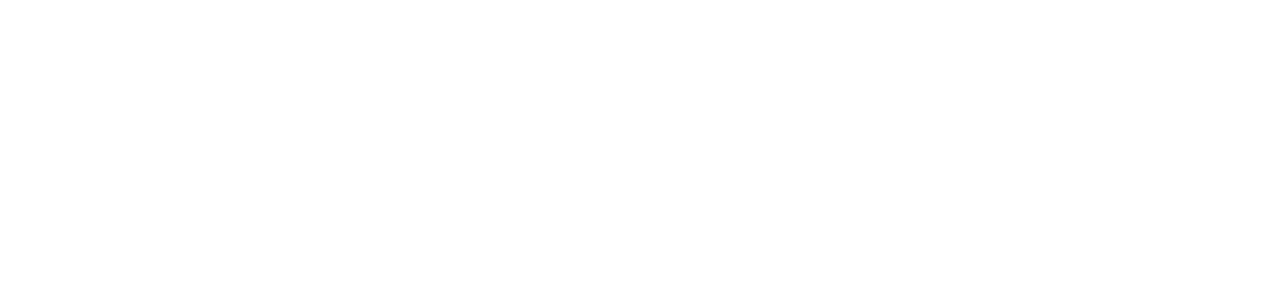
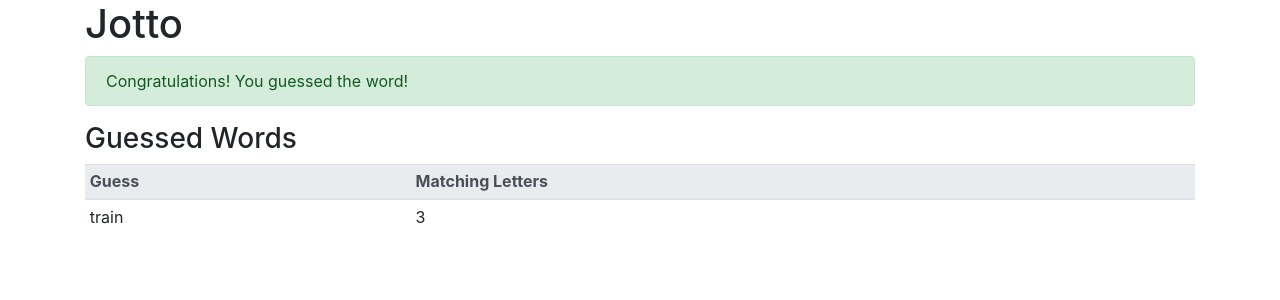
Before and after one commit to rmamchyk/jotto, a React (Create React App) app: page / in a window 1280 px wide. Shown: the top 300 px of the page. Built offline with nearby package versions, Linux system fonts and the light colour scheme.

Commit message:
Add Bootstrap styling

```diff
--- a/package.json
+++ b/package.json
@@ -3,6 +3,7 @@
   "version": "0.1.0",
   "private": true,
   "dependencies": {
+    "node-sass": "^4.11.0",
     "prop-types": "^15.6.2",
     "react": "^16.7.0",
     "react-dom": "^16.7.0",
--- a/public/index.html
+++ b/public/index.html
@@ -13,6 +13,7 @@
       homescreen on Android. See https://developers.google.com/web/fundamentals/web-app-manifest/
     -->
     <link rel="manifest" href="%PUBLIC_URL%/manifest.json" />
+    <link rel="stylesheet" href="https://stackpath.bootstrapcdn.com/bootstrap/4.2.1/css/bootstrap.min.css" integrity="sha384-GJzZqFGwb1QTTN6wy59ffF1BuGJpLSa9DkKMp0DgiMDm4iYMj70gZWKYbI706tWS" crossorigin="anonymous">
     <!--
       Notice the use of %PUBLIC_URL% in the tags above.
       It will be replaced with the URL of the `public` folder during the build.
--- a/src/App.js
+++ b/src/App.js
@@ -1,9 +1,17 @@
 import React, { Component } from 'react';
+import GuessedWords from './components/GuessedWords';
+import Congrats from './components/Congrats';
+import './App.scss';
 
 class App extends Component {
   render() {
     return (
-      <div className="App">
+      <div className="container">
+        <h1>Jotto</h1>
+        <Congrats success={true} />
+        <GuessedWords guessedWords={[
+          {guessedWord: 'train', letterMatchCount: 3}
+        ]} />
       </div>
     );
   }
--- a/src/components/Congrats.js
+++ b/src/components/Congrats.js
@@ -3,7 +3,7 @@ import PropTypes from 'prop-types';
 
 const Congrats = ({success}) => {
     return (
-        <div data-test="component-congrats">
+        <div data-test="component-congrats" className="alert alert-success">
             {success &&
                 <span data-test="congrats-message">
                     Congratulations! You guessed the word!
--- a/src/components/GuessedWords.js
+++ b/src/components/GuessedWords.js
@@ -19,8 +19,8 @@ const GuessedWords = ({guessedWords}) => {
         contents = (
             <div data-test="guessed-words">
                 <h3>Guessed Words</h3>
-                <table>
-                    <thead>
+                <table className="table table-sm">
+                    <thead className="thead-light">
                         <tr>
                             <th>Guess</th>
                             <th>Matching Letters</th>
```
Also changed, not shown: src/App.scss (added).
